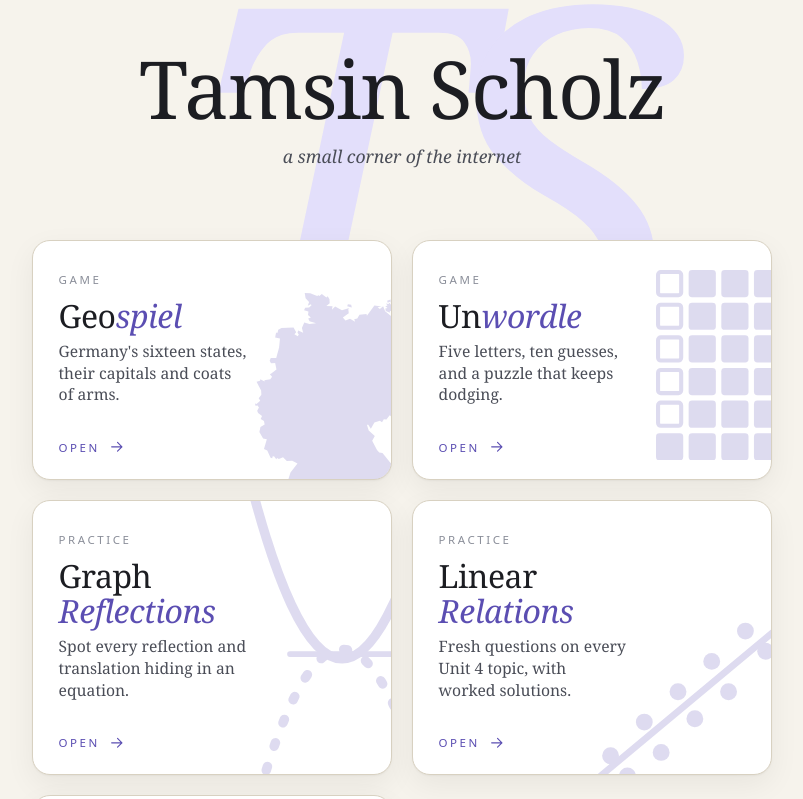
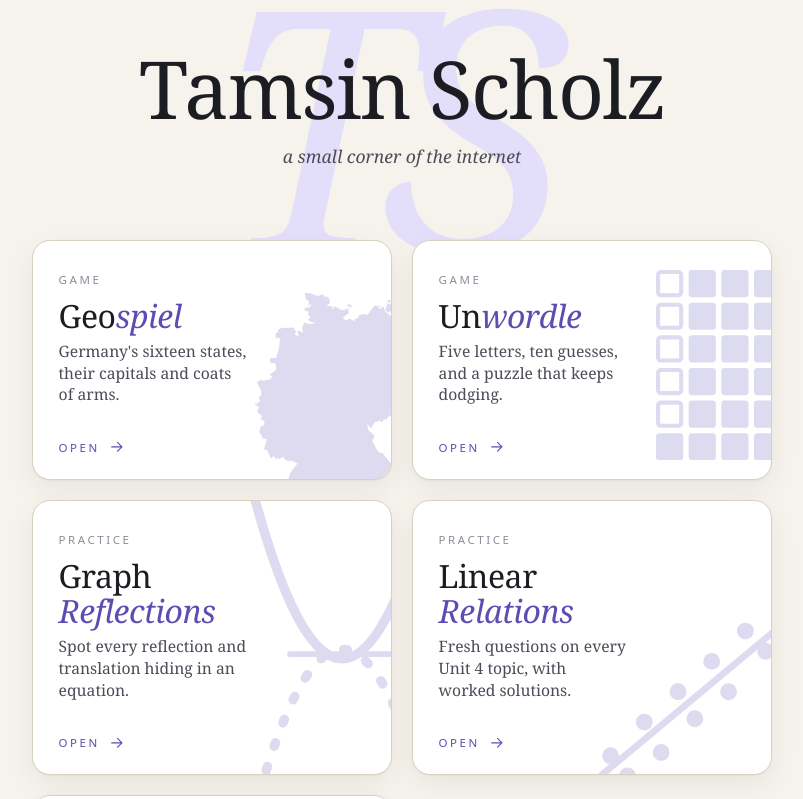
Before and after one commit to tamsinscholz/tamsinscholz.github.io, a plain HTML site: page index.html in a window 1280 px wide. Shown: the top 799 px of the page, without its empty margins (238-1041 px from the left). Drawn offline with Linux system fonts and the light colour scheme.

Commit message:
Anchor TS monogram to top of cards and recentre it
Position by bottom edge so it sits on the first row of cards at any
window size, size it from viewport width/height so it spans top of
screen to cards, and shift horizontally to -60%.

Co-Authored-By: Claude Sonnet 5.5 <noreply@anthropic.com>
Claude-Session: https://claude.ai/code/session_01578HvTugVkvDD8HyJEQ3Ni

```diff
--- a/index.html
+++ b/index.html
@@ -42,9 +42,11 @@
     .masthead { position: relative; isolation: isolate; }
     .mono {
       position: absolute;
-      inset: 50% auto auto 50%;
-      transform: translate(-50%, -38%);
-      font-size: clamp(14rem, 52vw, 30rem);
+      /* Anchored by its bottom edge to the top of the cards (9vh = cards' top margin),
+         so it sits on them at any window size */
+      inset: auto auto calc(-9vh - .15em) 50%;
+      transform: translateX(-60%);
+      font-size: clamp(14rem, min(68vw, 42vh), 30rem);
       font-style: italic;
       line-height: 1;
       letter-spacing: -.12em;
```
